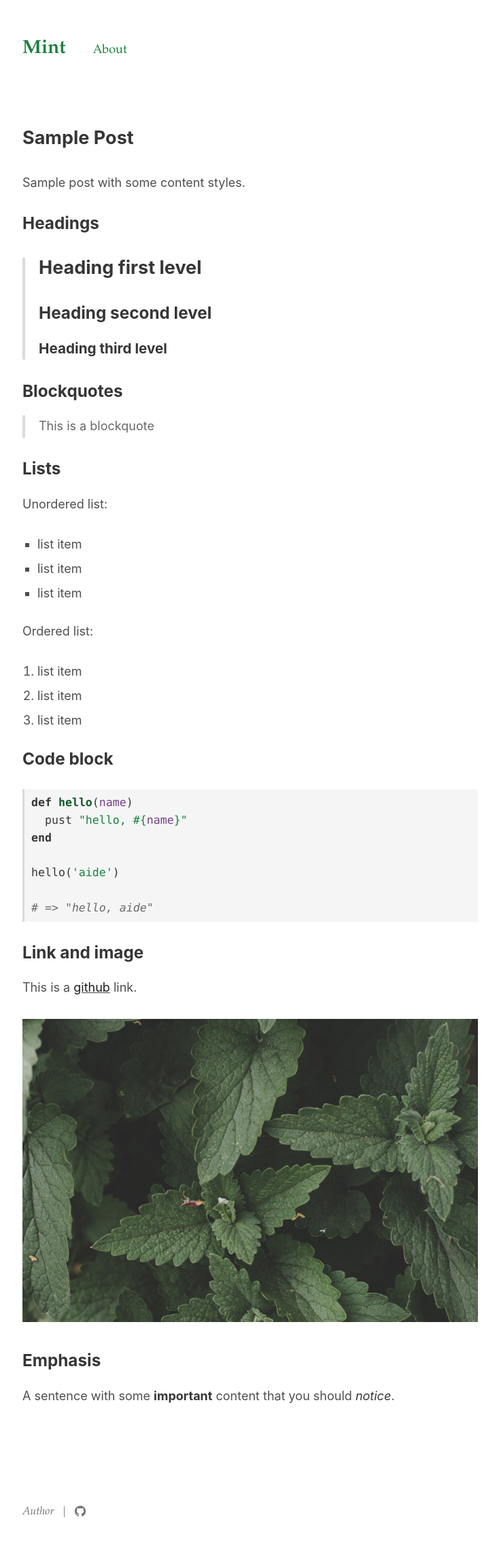
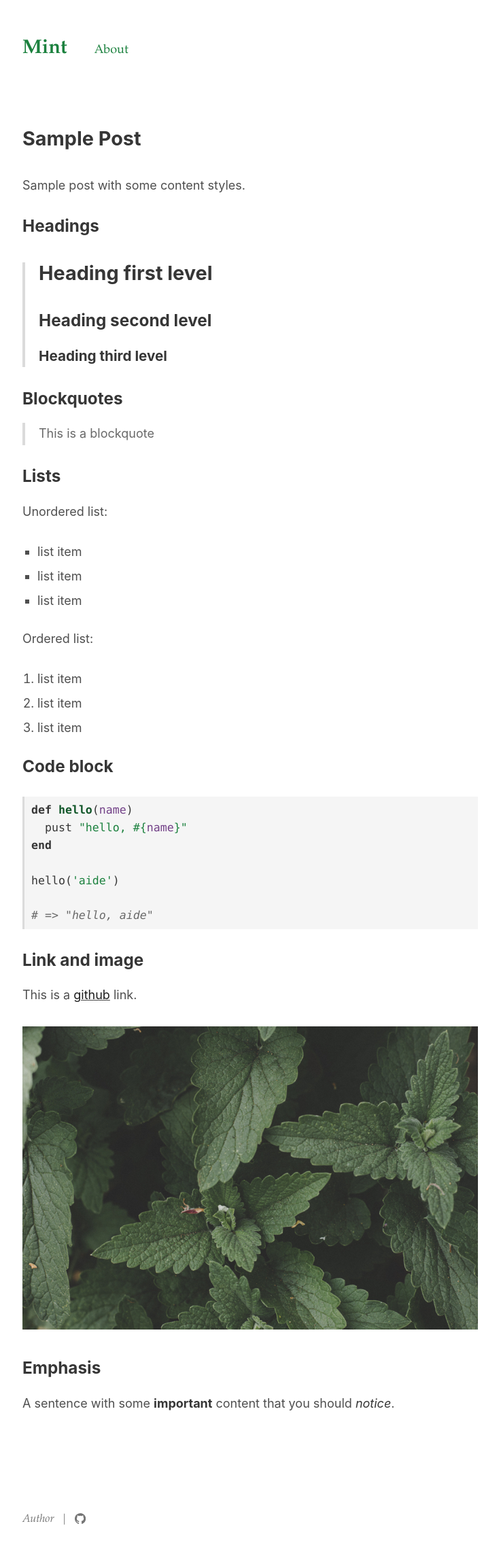
Before and after one commit to aidewoode/jekyll-theme-mint, a Jekyll site: the page built from _posts/2018-08-13-sample-post.md, in a window 1280 px wide. Shown: the whole page at 68% size, without its empty margins (272-1006 px from the left). Built offline with Jekyll 4.4.1, drawn with Linux system fonts in a browser that asks for light colours.

Commit message:
minor style adjustment

```diff
--- a/_includes/header.html
+++ b/_includes/header.html
@@ -1,9 +1,9 @@
 <header class='header'>
   <a class='header__title' href='{{ '/' | relative_url }}'>{{ site.title | escape }}</a>
   <nav class='header__nav'>
-    {% for page in site.pages %}
-      {% if page.title %}
-        <a class='header__nav__item' href='{{ page.url | relative_url }}'>{{ page.title | escape }}</a>
+    {% for site_page in site.pages %}
+      {% if site_page.title %}
+        <a class='header__nav__item {% if page.url == site_page.url %} is-active {% endif %}' href='{{ site_page.url | relative_url }}'>{{ site_page.title | escape }}</a>
       {% endif %}
     {% endfor %}
   </nav>
--- a/_sass/_layout.scss
+++ b/_sass/_layout.scss
@@ -46,11 +46,15 @@ body {
 }
 
 .header__nav__item {
-  margin-right: 10px;
+  margin-right: 20px;
+}
+
+.header__nav__item.is-active {
+  font-weight: bold;
 }
 
 .header__title {
-  font-size: 1.55rem;
+  font-size: 1.6rem;
   margin-right: 40px;
   font-weight: bold;
 }
--- a/_sass/_post.scss
+++ b/_sass/_post.scss
@@ -17,7 +17,7 @@
 }
 
 .post h1 {
-  font-size: 1.5em;
+  font-size: 1.6em;
   margin: 1.3em 0;
   line-height: 1.1em;
 }
```
